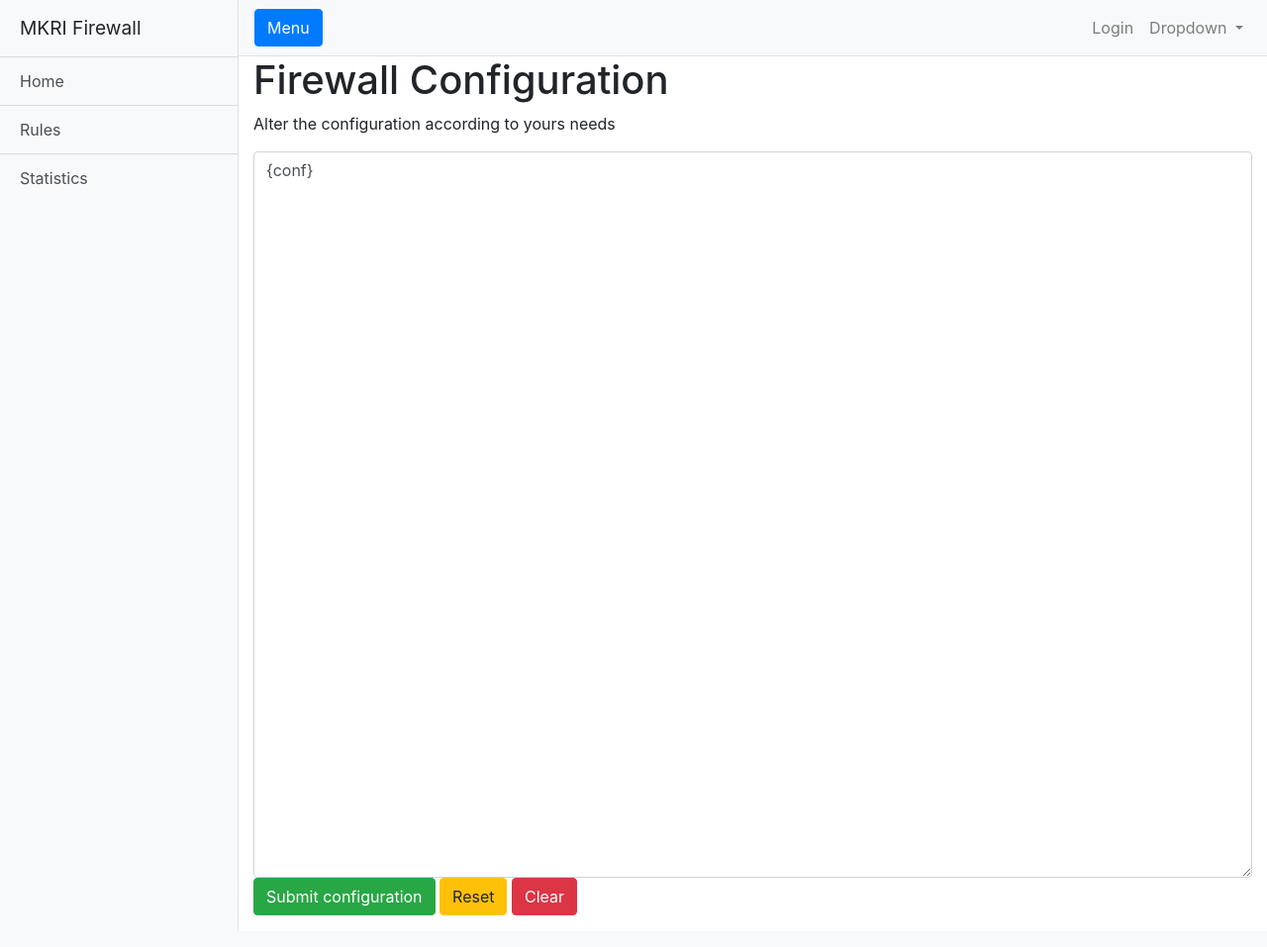
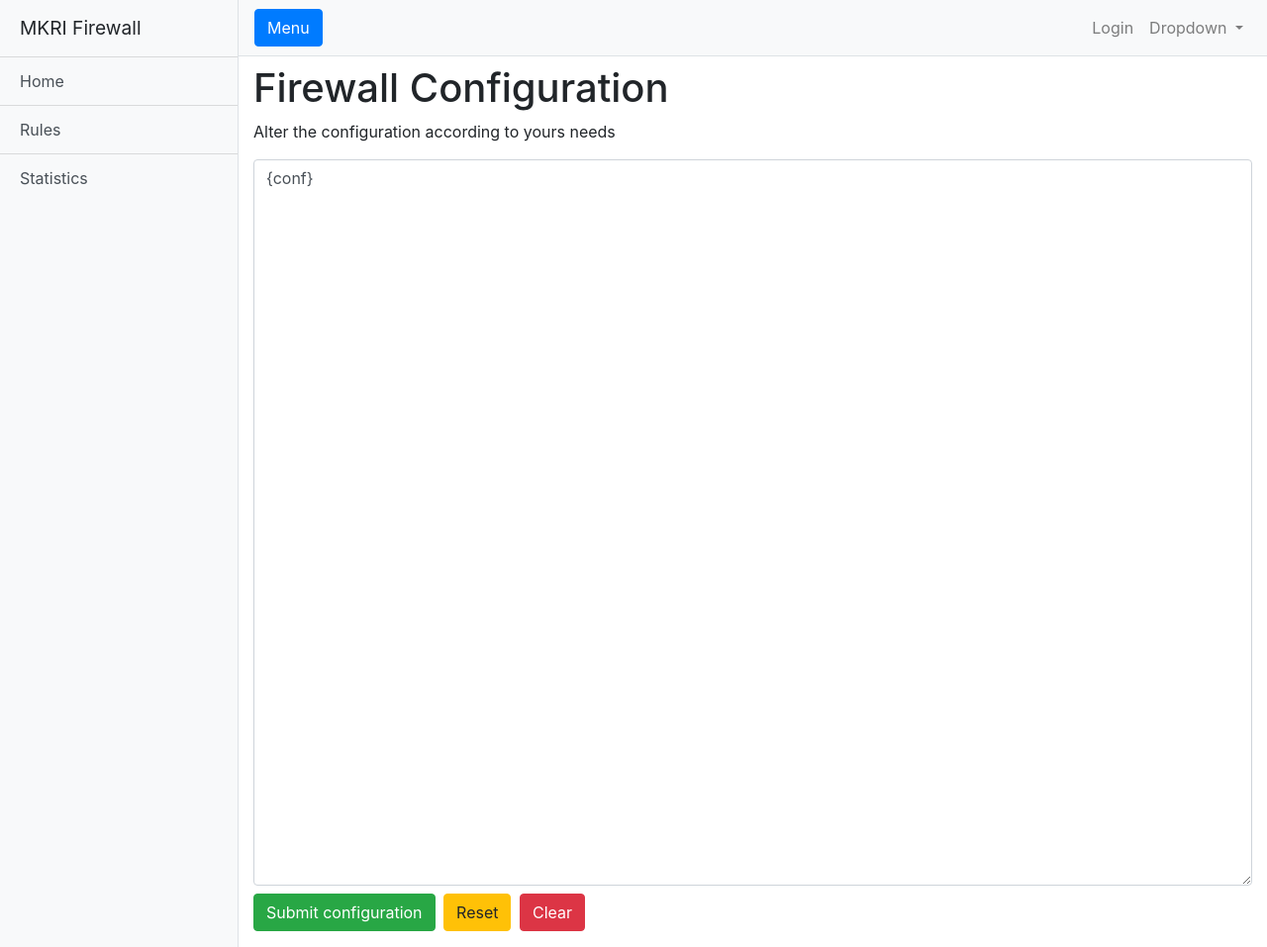
Before and after one commit to adiosnb/MKRI, a Django app: page /rules/ in a window 1280 px wide. Shown: the whole page at 99% size. Run offline with Django 3.2, Linux system fonts and the light colour scheme; some libraries are stand-ins or nearby versions.

Commit message:
[html] add some padding

```diff
--- a/mkrifirewall/firewall/templates/firewall/base.html
+++ b/mkrifirewall/firewall/templates/firewall/base.html
@@ -70,7 +70,8 @@
             </div>
         </nav>
 
-        <div class="container-fluid">
+        <div class="container-fluid mt-2">
+
             {% if messages %}
                 {% for message in messages %}
                     {#                        <li{% if message.tags %} class="alert-{{ message.tags }}"{% endif %}>{{ message }}</li>#}
--- a/mkrifirewall/firewall/templates/firewall/rules.html
+++ b/mkrifirewall/firewall/templates/firewall/rules.html
@@ -6,12 +6,14 @@
 
     <p>Alter the configuration according to yours needs</p>
     <form action="" method="post">
-        {%  csrf_token %}
+        {% csrf_token %}
         <div class="form-group">
-                {{ form }}
-            <input class="btn btn-success" type="submit" value="Submit configuration">
-            <a href="{% url 'fw-rules' %}" class="btn btn-warning">Reset</a>
-            <a href="{% url 'fw-rules' %}" class="btn btn-danger">Clear</a>
+            {{ form }}
+            <div class="w-75 mt-2">
+                <input class="btn btn-success mr-1" type="submit" value="Submit configuration">
+                <a href="{% url 'fw-rules' %}" class="btn btn-warning mr-1">Reset</a>
+                <a href="{% url 'fw-rules' %}" class="btn btn-danger">Clear</a>
+            </div>
         </div>
     </form>
 
```
